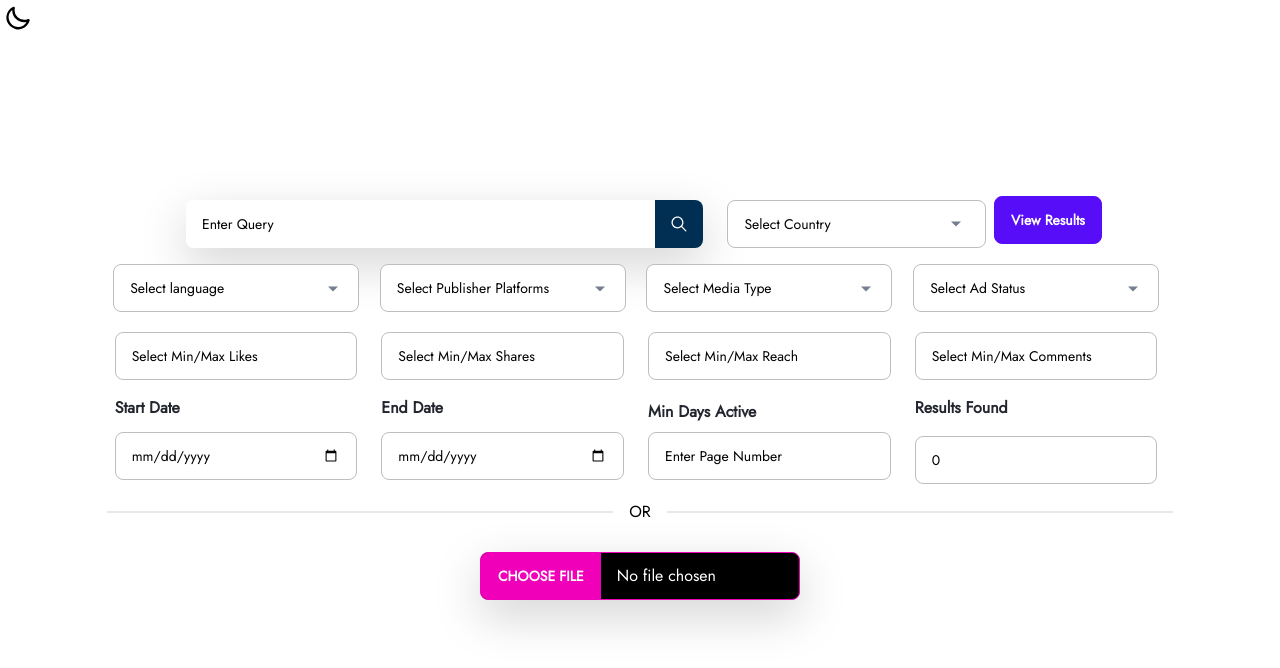
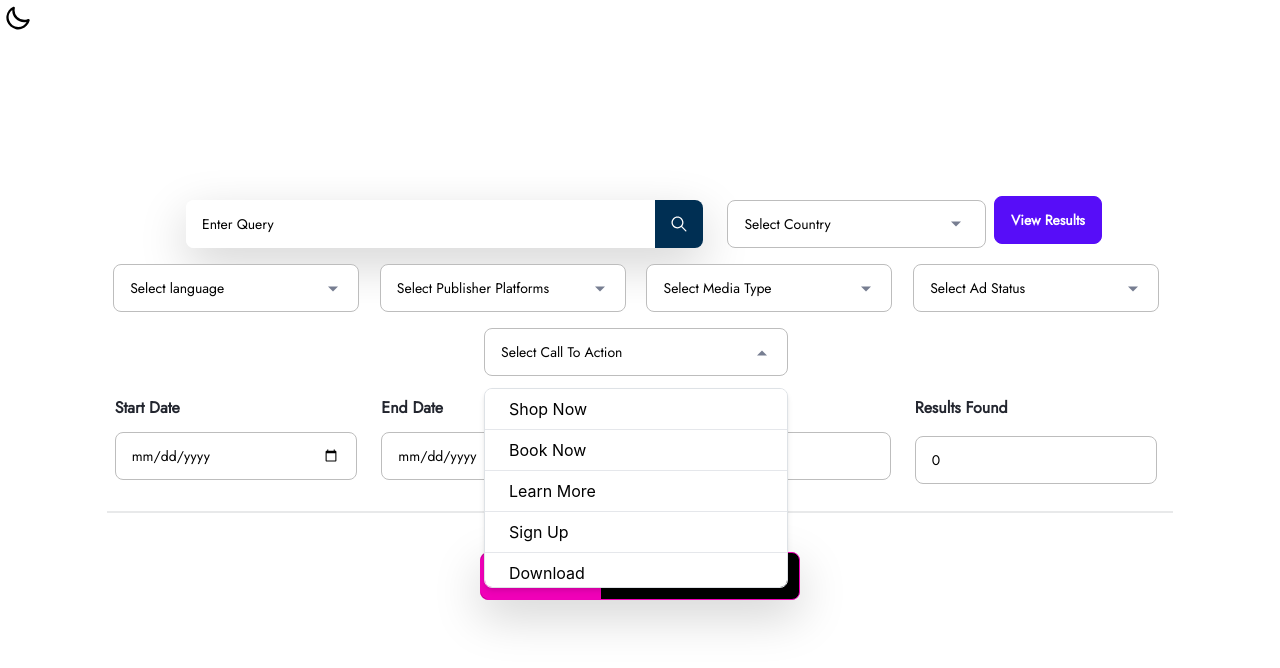
Before and after one commit to sddoc-in/decosta-filter, a React app: page / in a window 1280 px wide. Both pictures are taken after a click on the element 769 px from the left and 352 px from the top of the page. Shown: the top 668 px of the page. Built offline with nearby package versions, Linux system fonts and the light colour scheme.

Commit message:
call to action, multiselect

```diff
--- /dev/null
+++ b/src/components/InputMultiSelect.tsx
@@ -0,0 +1,154 @@
+import React from "react";
+
+import { IoMdArrowDropdown, IoMdArrowDropup } from "react-icons/io";
+import Input from "../interface/Input";
+
+export default function InputMultiSelect(props: Input) {
+  const [show, setShow] = React.useState(false);
+  const [fileteredCountries, setFilteredCountries] = React.useState(
+    props.selectArray || []
+  );
+  const [selectedName, setSelectedName] = React.useState<any>([]);
+  const [selectedValue, setSelectedValue] = React.useState<any>([]);
+
+  const inputRef = React.useRef<HTMLInputElement>(null);
+
+  function Show() {
+    if (!props.disabled) {
+      setShow(!show);
+    }
+  }
+
+  function onChange(e: React.ChangeEvent<HTMLInputElement>) {
+    setShow(true);
+
+    // select values seprated by comma on input
+    let selectedInput = e.target.value.split(", ");
+    console.log(selectedInput);
+    let selectedName = selectedInput.filter((data) => {
+      return props.selectArray!.some(
+        (data2) => data2.name.toLowerCase() === data.toLowerCase()
+      );
+    });
+    setSelectedName(selectedName);
+
+    let selectedValue = selectedInput.filter((data) => {
+      return props.selectArray!.some((data2) => data2.value === data);
+    });
+    setSelectedValue(selectedValue);
+
+    // filter based on last selected name on input seprated by comma
+    let len = selectedInput.length;
+    let lastSelected = len > 0 ? selectedInput[len - 1] : "";
+
+    let filtered = props.selectArray!.filter((data) => {
+        return data.name.toLowerCase().includes(lastSelected.toLowerCase());
+      });
+      if (filtered.length === 0) {
+        filtered = props.selectArray!.filter((data) => {
+          return data.value!.toLowerCase().includes(lastSelected.toLowerCase());
+        });
+      }
+      setFilteredCountries(filtered);
+  }
+
+  function onCountryClick(data: any) {
+    if (selectedName.includes(data.name)) {
+      let index = selectedName.indexOf(data.name);
+      selectedName.splice(index, 1);
+      setSelectedName([...selectedName]);
+
+      let index2 = selectedValue.indexOf(data.value);
+      selectedValue.splice(index2, 1);
+      setSelectedValue([...selectedValue]);
+
+      inputRef.current!.value = selectedName.join(", ");
+    } else {
+      setSelectedName([...selectedName, data.name]);
+      setSelectedValue([...selectedValue, data.name]);
+      inputRef.current!.value = [...selectedName, data.name].join(", ");
+    }
+
+    // setShow(false);
+    if (props.onChange) {
+      props.onChange(props.name, [...selectedValue, data.name].join(","));
+    }
+    setFilteredCountries(props.selectArray || []);
+  }
+
+  React.useEffect(() => {
+    inputRef.current!.value = props.defValue || "";
+  }, [props.defValue]);
+
+  React.useEffect(() => {
+    setFilteredCountries(props.selectArray || []);
+  }, [props.selectArray]);
+
+  return (
+    <>
+      <div className={"w-full h-fit text-start my-1 " + props.inputClassName}>
+        {props.label && (
+          <label
+            htmlFor={props.name ? props.name : "password"}
+            className="text-[16px] block leading-[24px] text-[#23262F] font-[700] mt-4 ml-3 md:mt-0  md:ml-0 my-1 md:my-2"
+          >
+            {props.label}
+          </label>
+        )}
+        <div className="relative w-[95%] mx-auto">
+          <div
+            className="absolute right-4"
+            onClick={Show}
+            style={{ top: "18.5px" }}
+          >
+            {show ? (
+              <IoMdArrowDropup className="text-[#777E91] text-[20px] cursor-pointer" />
+            ) : (
+              <IoMdArrowDropdown className="text-[#777E91] text-[20px] cursor-pointer" />
+            )}
+          </div>
+          <input
+            type="text"
+            ref={inputRef}
+            disabled={props.disabled ? true : false}
+            onClick={() => setShow(!show)}
+            name={props.name ? props.name : "select"}
+            onChange={(e) => onChange(e)}
+            placeholder={props.placeholder ? props.placeholder : `Select`}
+            className={
+              "input w-full rounded-lg text-[14px] text-black font-medium disabled:bg-white disabled:text-black placeholder:font-normal placeholder:text-[#000] bg-white my-1 "
+            }
+            style={{ borderColor: "rgb(189, 189, 189)" }}
+          />
+          {props.error && (
+            <p className="text-[12px] text-red-500">{props.error}</p>
+          )}
+
+          <div
+            className={`absolute z-50 mt-2 top-full left-0 w-full bg-white rounded-lg shadow-md border border-gray-200 h-fit  max-h-[200px] overflow-y-scroll scroll-hide ${
+              show ? "block" : "hidden"
+            }`}
+          >
+            {fileteredCountries.map((data, i) => {
+              let selected =
+                selectedName.filter(
+                  (data2) => data2.toLowerCase() === data.name.toLowerCase()
+                ).length > 0;
+              return (
+                <div
+                  key={i}
+                  onClick={() => onCountryClick(data)}
+                  className={`flex items-center justify-between text-black px-4 py-2 border-b border-gray-200 cursor-pointer hover:bg-[#004D3D] hover:text-[white!important]  transition-all ${
+                    selected ? "bg-[#004D3D] text-[white!important]" : ""
+                  }`}
+                >
+                  <p className="text-[16px]  country-flag ">{data.name}</p>
+                </div>
+              );
+            })}
+          </div>
+        </div>
+      </div>
+    </>
+  );
+}
--- a/src/constant/CallToAction.ts
+++ b/src/constant/CallToAction.ts
@@ -1,14 +1,68 @@
-
 
 export const CallToAction = [
     {
-        id: "1",
-        name:"Call to Action",
-        value:"Call to Action"
+        id:"1",
+        name:"Shop Now",
+        value:"shop_now"
     },
     {
-        id: "2",
-        name:"Call to Action 2",
-        value:"Call to Action 2"
-    }
+        id:"2",
+        name:"Book Now",
+        value:"book_now"
+    },
+    {
+        id:"3",
+        name:"Learn More",
+        value:"learn_more"
+    },
+    {
+        id:"4",
+        name:"Sign Up",
+        value:"sign_up"
+    },
+    {
+        id:"5",
+        name:"Download",
+        value:"download"
+    },
+    {
+        id:"6",
+        name:"Contact Us",
+        value:"contact_us"
+    },
+    {
+        id:"7",
+        name:"Apply Now",
+        value:"apply_now"
+    },
+    {
+        id:"8",
+        name:"Watch More",
+        value:"watch_more"
+    },
+    {
+        id:"9",
+        name:"See Menu",
+        value:"see_menu"
+    },
+    {
+        id:"10",
+        name:"Order Now",
+        value:"order_now"
+    },
+    {
+        id:"11",
+        name:"Listen Now",
+        value:"listen_now"
+    },
+    {
+        id:"12",
+        name:"Subscribe",
+        value:"subscribe"
+    },
+    {
+        id:"13",
+        name:"Play Game",
+        value:"play_game"
+    },
 ]
--- a/src/excel-component/FileTaker.tsx
+++ b/src/excel-component/FileTaker.tsx
@@ -15,6 +15,7 @@ import InputDate from "../components/InputDate";
 import Loader from "../components/Loader";
 import { MediaType } from "../constant/MediaType";
 import { PublisherPlatforms } from "../constant/PublisherPlatforms";
+import InputMultiSelect from "../components/InputMultiSelect";
 export default function FileTaker() {
   const { setHeader, setFileData, fileChoser, fileData } =
     React.useContext(ExcelContext);
@@ -41,6 +42,12 @@ export default function FileTaker() {
   const [adsFetched, setAdsFetched] = React.useState<number>(0);
 
   function handleChange(type: string, value: string) {
+    setApiParams((prev: any) => {
+      return { ...prev, [type]: value };
+    });
+  }
+
+  function handleMultiSelect(type: string, value: string) {
     setApiParams((prev: any) => {
       return { ...prev, [type]: value };
     });
@@ -170,9 +177,6 @@ export default function FileTaker() {
     setLoading(false);
   }
 
-  React.useEffect(() => {
-    console.log("Loop Breaker", loopBreaker);
-  }, [loopBreaker]);
 
   async function getNumberofAds() {
     let param_Nextforward_cursor = apiParams.Nextforward_cursor;
@@ -190,6 +194,8 @@ export default function FileTaker() {
       .split("T")
       .join(" ")
       .split(".")[0];
+
+
 
     try {
       if (!currentProduct) {
@@ -311,13 +317,13 @@ export default function FileTaker() {
             inputClassName={` w-[30%!important] mr-2`}
             onChange={handleChange}
           />
-          <InputSelect
+          <InputMultiSelect
             defValue=""
             placeholder="Select Media Type"
             name="media_type"
             selectArray={MediaType}
             inputClassName={` w-[30%!important] mr-2`}
-            onChange={handleChange}
+            onChange={handleMultiSelect}
           />
           <InputSelect
             defValue=""
@@ -330,7 +336,15 @@ export default function FileTaker() {
         </div>
 
         <div className="flex justify-center items-center w-full">
-          <InputName
+          <InputMultiSelect
+            defValue=""
+            placeholder="Select Call To Action"
+            name="call_to_action"
+            selectArray={CallToAction}
+            inputClassName={` w-[30%!important] mr-2`}
+            onChange={handleMultiSelect}
+          />
+          {/* <InputName
             defValue=""
             placeholder="Select Min/Max Likes"
             name="minMaxLikes"
@@ -365,7 +379,7 @@ export default function FileTaker() {
             onChangeHandler={(e) =>
               changeFilterParams("minMaxComments", e.target.value)
             }
-          />
+          /> */}
         </div>
 
         <div className="flex justify-center items-center w-full">
```
